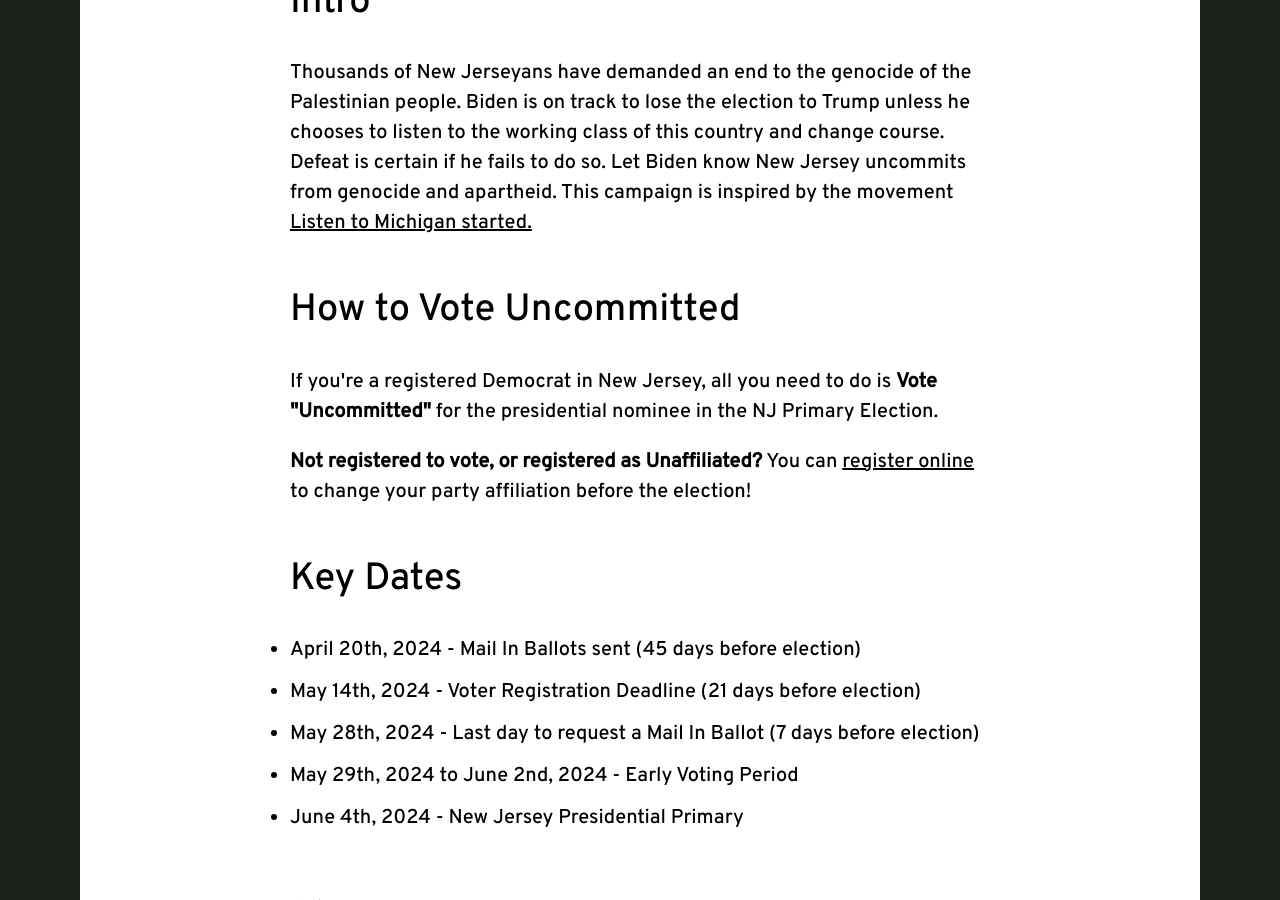
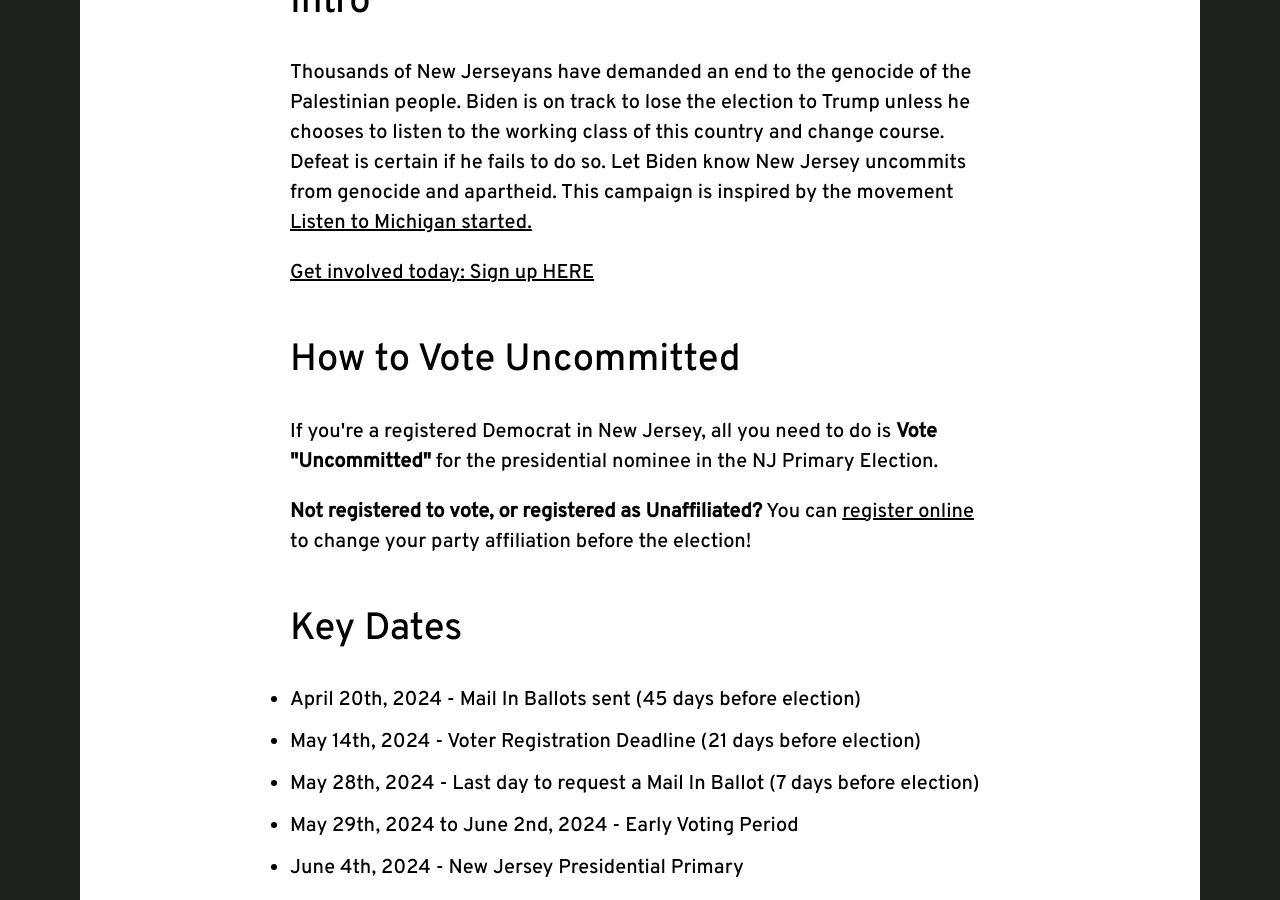
Before and after one commit to dsa-ntc/uncommittednj.org, a Jekyll site: the page built from index.html, in a window 1280 px wide and 900 px high, scrolled down 839 px. Built offline with Jekyll 4.4.1, drawn with Linux system fonts in a browser that asks for light colours.

Commit message:
improvements per SC

```diff
--- a/index.html
+++ b/index.html
@@ -8,7 +8,7 @@
     <p><em>Say <strong>NO</strong> to Genocide Joe.</em></p>
 
     <figure>
-      <img style="width: 420px;" src="assets/sample-ballot.png" alt="Sample
+      <img style="width: 420px;" src="assets/uncommitted-ballot-graphic.jpeg" alt="Sample
 ballot that says President of the United States, Choose One, Joseph R Biden
 under Column A, and 'Uncommitted' written with an arrow pointing toward it.">
       <figcaption><em>Sample ballot</em></figcaption>
@@ -26,6 +26,9 @@
 genocide and apartheid. This campaign is inspired by the movement <a
 href=https://www.listentomichigan.com/>Listen to
 Michigan started.</a></p>
+    <p><a
+href=https://docs.google.com/forms/d/e/1FAIpQLSfYlbLJuBxBdyizdB8d7_RI6PwN-MwEoIrH_-CtKCKs5uCbvw/viewform>Get
+involved today: Sign up HERE</a></p>
 
   </div>
 
```
